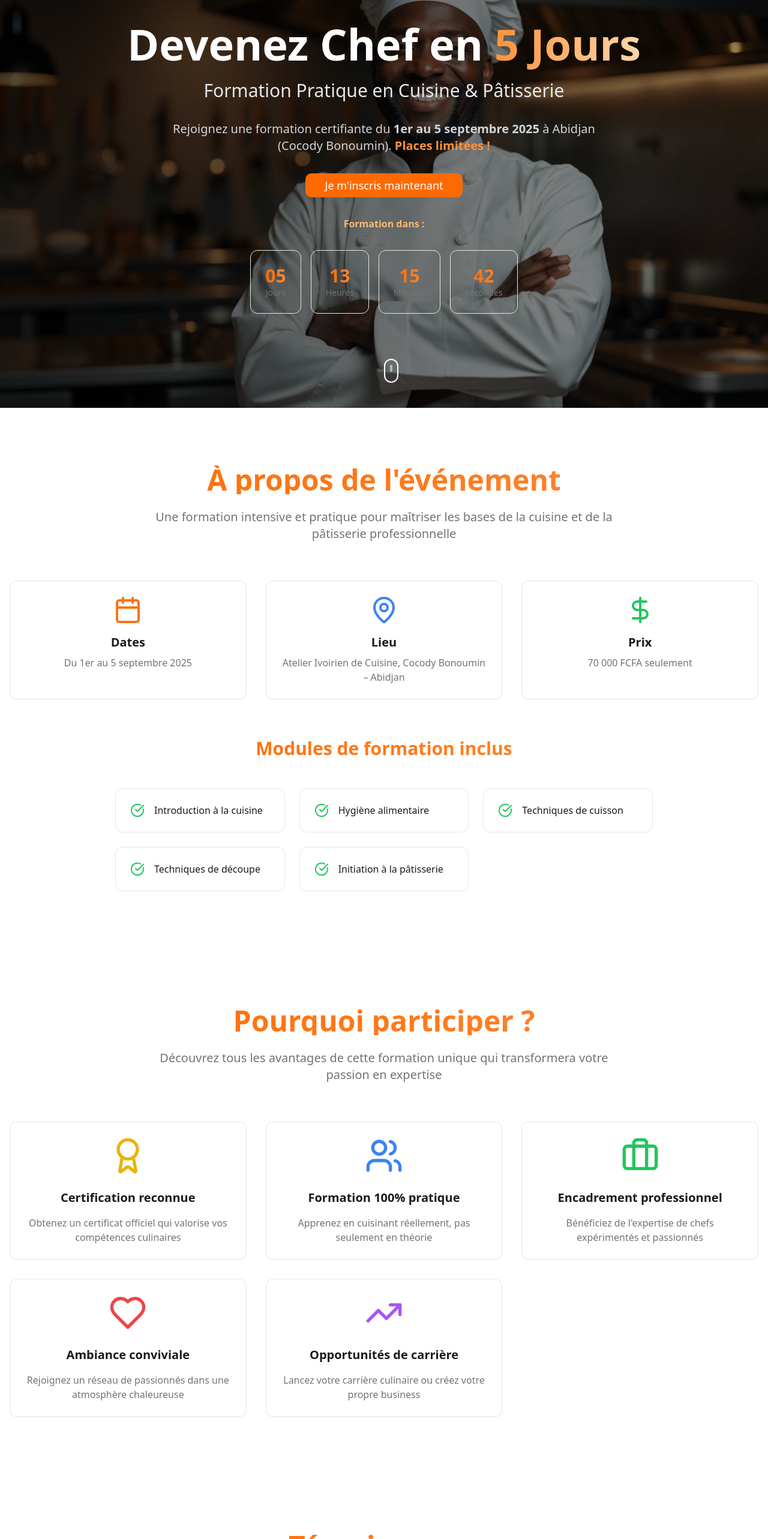
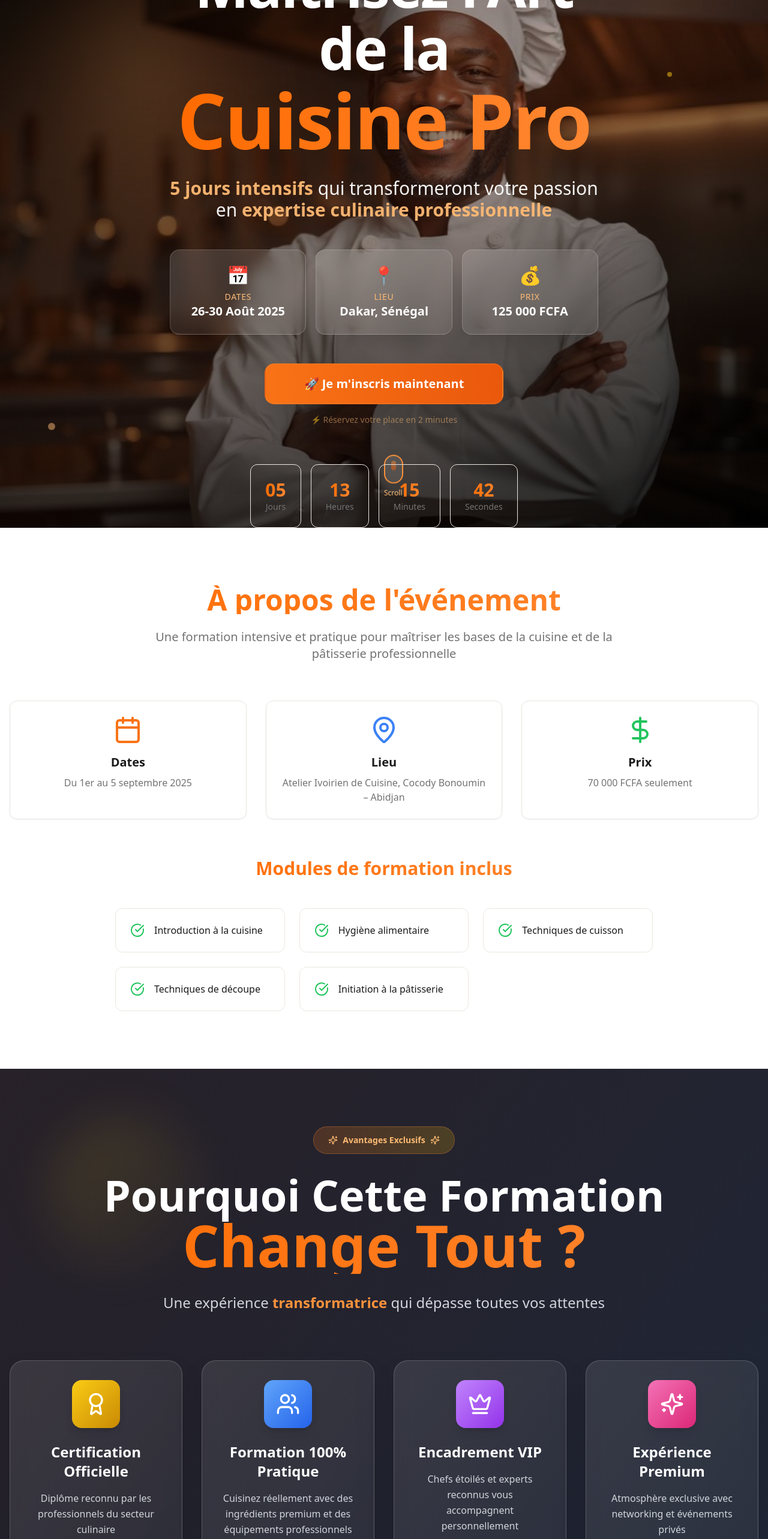
Before and after one commit to Ariel-225/formation-chef, a React (Vite) app: page / in a window 1280 px wide. Shown: the part 120-2686 px from the top of the page at 60% size. Built offline with nearby package versions, Linux system fonts and the light colour scheme.

Commit message:
Enhance landing page design
Improve the visual appeal of the landing page by adding more dynamic elements and styling. The current page appears too basic and white.

```diff
--- a/src/components/BenefitsSection.tsx
+++ b/src/components/BenefitsSection.tsx
@@ -1,64 +1,115 @@
-import { Award, Users, Briefcase, Heart, TrendingUp } from 'lucide-react';
+import { Award, Users, Briefcase, Heart, TrendingUp, Sparkles, Zap, Crown } from 'lucide-react';
 import { Card } from '@/components/ui/card';
 
 const BenefitsSection = () => {
   const benefits = [
     {
       icon: Award,
-      title: "Certification reconnue",
-      description: "Obtenez un certificat officiel qui valorise vos compétences culinaires",
-      color: "text-yellow-500"
+      title: "Certification Officielle",
+      description: "Diplôme reconnu par les professionnels du secteur culinaire",
+      color: "text-yellow-500",
+      gradient: "from-yellow-400 to-yellow-600"
     },
     {
       icon: Users,
-      title: "Formation 100% pratique",
-      description: "Apprenez en cuisinant réellement, pas seulement en théorie",
-      color: "text-blue-500"
+      title: "Formation 100% Pratique",
+      description: "Cuisinez réellement avec des ingrédients premium et des équipements professionnels",
+      color: "text-blue-500",
+      gradient: "from-blue-400 to-blue-600"
     },
     {
-      icon: Briefcase,
-      title: "Encadrement professionnel",
-      description: "Bénéficiez de l'expertise de chefs expérimentés et passionnés",
-      color: "text-green-500"
+      icon: Crown,
+      title: "Encadrement VIP",
+      description: "Chefs étoilés et experts reconnus vous accompagnent personnellement",
+      color: "text-purple-500",
+      gradient: "from-purple-400 to-purple-600"
     },
     {
-      icon: Heart,
-      title: "Ambiance conviviale",
-      description: "Rejoignez un réseau de passionnés dans une atmosphère chaleureuse",
-      color: "text-red-500"
+      icon: Sparkles,
+      title: "Expérience Premium",
+      description: "Atmosphère exclusive avec networking et événements privés",
+      color: "text-pink-500",
+      gradient: "from-pink-400 to-pink-600"
     },
     {
-      icon: TrendingUp,
-      title: "Opportunités de carrière",
-      description: "Lancez votre carrière culinaire ou créez votre propre business",
-      color: "text-purple-500"
+      icon: Zap,
+      title: "Succès Garanti",
+      description: "Lancez votre carrière ou business culinaire avec un accompagnement sur-mesure",
+      color: "text-green-500",
+      gradient: "from-green-400 to-green-600"
     }
   ];
 
   return (
-    <section className="section-spacing">
-      <div className="container mx-auto px-4">
-        <div className="text-center mb-16">
-          <h2 className="text-3xl md:text-4xl lg:text-5xl font-bold mb-6 text-gradient">
-            Pourquoi participer ?
+    <section className="section-spacing bg-gradient-to-br from-slate-900 to-slate-800 relative overflow-hidden">
+      {/* Background effects */}
+      <div className="absolute inset-0">
+        <div className="absolute top-0 left-0 w-full h-full bg-gradient-to-br from-orange-500/10 to-transparent"></div>
+        <div className="absolute bottom-0 right-0 w-96 h-96 bg-gradient-to-tl from-orange-400/20 to-transparent rounded-full blur-3xl"></div>
+        <div className="absolute top-20 left-20 w-64 h-64 bg-gradient-to-br from-yellow-400/15 to-transparent rounded-full blur-2xl"></div>
+      </div>
+
+      <div className="container mx-auto px-4 relative z-10">
+        <div className="text-center mb-20 animate-fade-in">
+          <div className="inline-flex items-center gap-2 px-6 py-3 bg-gradient-to-r from-orange-500/20 to-yellow-500/20 border border-orange-400/30 rounded-full text-orange-300 text-sm font-bold mb-8 backdrop-blur-sm">
+            <Sparkles className="w-4 h-4" />
+            Avantages Exclusifs
+            <Sparkles className="w-4 h-4" />
+          </div>
+
+          <h2 className="text-4xl md:text-6xl lg:text-7xl font-black mb-8 text-white">
+            Pourquoi Cette Formation
+            <span className="block text-gradient text-5xl md:text-7xl lg:text-8xl">
+              Change Tout ?
+            </span>
           </h2>
-          <p className="text-xl text-muted-foreground max-w-3xl mx-auto">
-            Découvrez tous les avantages de cette formation unique qui transformera votre passion en expertise
+
+          <p className="text-xl md:text-2xl text-gray-300 max-w-4xl mx-auto leading-relaxed">
+            Une expérience <span className="font-bold text-orange-400">transformatrice</span> qui dépasse toutes vos attentes
           </p>
         </div>
 
-        <div className="grid md:grid-cols-2 lg:grid-cols-3 gap-8">
+        <div className="grid md:grid-cols-2 lg:grid-cols-4 gap-8">
           {benefits.map((benefit, index) => (
-            <Card
+            <div
               key={index}
-              className="card-warm text-center hover:scale-105 transition-transform duration-300 fade-in"
-              style={{animationDelay: `${index * 0.1}s`}}
+              className="group relative animate-fade-in hover:scale-110 transition-all duration-500 transform hover:-translate-y-4"
+              style={{animationDelay: `${index * 0.2}s`}}
             >
-              <benefit.icon className={`w-16 h-16 mx-auto mb-6 ${benefit.color}`} />
-              <h3 className="text-xl font-semibold mb-4">{benefit.title}</h3>
-              <p className="text-muted-foreground">{benefit.description}</p>
-            </Card>
+              {/* Glow effect */}
+              <div className="absolute inset-0 bg-gradient-to-r from-orange-500/20 to-yellow-500/20 rounded-3xl blur-xl opacity-0 group-hover:opacity-100 transition-opacity duration-500"></div>
+
+              <div className="relative bg-gradient-to-br from-white/10 to-white/5 backdrop-blur-md border border-white/20 rounded-3xl p-8 text-center shadow-2xl">
+                {/* Icon with gradient background */}
+                <div className={`w-20 h-20 mx-auto mb-6 bg-gradient-to-br ${benefit.gradient} rounded-2xl flex items-center justify-center shadow-lg group-hover:shadow-xl transition-shadow duration-300`}>
+                  <benefit.icon className="w-10 h-10 text-white" />
+                </div>
+
+                <h3 className="text-2xl font-bold mb-4 text-white group-hover:text-orange-300 transition-colors">
+                  {benefit.title}
+                </h3>
+
+                <p className="text-gray-300 leading-relaxed text-base">
+                  {benefit.description}
+                </p>
+
+                {/* Bottom accent */}
+                <div className={`mt-6 h-1 bg-gradient-to-r ${benefit.gradient} rounded-full opacity-60 group-hover:opacity-100 transition-opacity`}></div>
+              </div>
+            </div>
           ))}
+        </div>
+
+        {/* Call to action */}
+        <div className="text-center mt-16 animate-fade-in [animation-delay:1s]">
+          <div className="inline-block p-8 bg-gradient-to-r from-orange-500/10 to-yellow-500/10 rounded-3xl border border-orange-400/30 backdrop-blur-sm">
+            <h3 className="text-3xl font-bold text-white mb-4">
+              🎯 Objectif : Votre Réussite
+            </h3>
+            <p className="text-orange-300 text-lg max-w-2xl">
+              Nous nous engageons à transformer votre passion en expertise profitable
+            </p>
+          </div>
         </div>
       </div>
     </section>
--- a/src/components/HeroSection.tsx
+++ b/src/components/HeroSection.tsx
@@ -10,55 +10,89 @@ const HeroSection = () => {
 
   return (
     <section className="relative min-h-screen flex items-center justify-center overflow-hidden">
-      {/* Background Image */}
+      {/* Animated Background */}
       <div className="absolute inset-0 z-0">
         <img
           src={chefHero}
-          alt="Chef professionnel en cuisine"
-          className="w-full h-full object-cover"
+          alt="Chef professionnel en action"
+          className="w-full h-full object-cover animate-[zoom_20s_ease-in-out_infinite_alternate]"
         />
-        <div className="absolute inset-0 bg-gradient-to-r from-black/70 to-black/40"></div>
+        <div className="absolute inset-0 bg-gradient-to-br from-black/80 via-orange-900/30 to-black/70"></div>
+        <div className="absolute inset-0 bg-gradient-to-t from-black/60 to-transparent"></div>
+
+        {/* Floating particles */}
+        <div className="absolute inset-0 overflow-hidden">
+          <div className="absolute top-20 left-10 w-2 h-2 bg-orange-400 rounded-full animate-pulse opacity-70"></div>
+          <div className="absolute top-40 right-20 w-1 h-1 bg-yellow-300 rounded-full animate-ping opacity-60"></div>
+          <div className="absolute bottom-40 left-20 w-3 h-3 bg-orange-300 rounded-full animate-bounce opacity-50"></div>
+          <div className="absolute top-60 right-40 w-2 h-2 bg-yellow-400 rounded-full animate-pulse opacity-80"></div>
+        </div>
       </div>
 
-      {/* Content */}
-      <div className="relative z-10 container mx-auto px-4 text-center text-white">
-        <div className="max-w-4xl mx-auto fade-in">
-          <h1 className="text-4xl md:text-6xl lg:text-7xl font-bold mb-6 leading-tight">
-            Devenez Chef en{' '}
-            <span className="text-gradient bg-gradient-to-r from-orange-400 to-orange-200 bg-clip-text text-transparent">
-              5 Jours
+      {/* Animated Content */}
+      <div className="relative z-10 text-center text-white px-4 max-w-6xl mx-auto animate-fade-in">
+        <div className="mb-6 inline-block">
+          <span className="px-4 py-2 bg-orange-500/20 border border-orange-400/30 rounded-full text-orange-300 text-sm font-medium backdrop-blur-sm">
+            ✨ Formation Elite • Places Limitées
+          </span>
+        </div>
+
+        <h1 className="text-5xl md:text-7xl lg:text-8xl font-black mb-8 leading-tight tracking-tight">
+          <span className="block mb-2 text-white drop-shadow-2xl animate-slide-up">Maîtrisez l'Art</span>
+          <span className="block mb-2 text-white drop-shadow-2xl animate-slide-up [animation-delay:0.2s]">de la</span>
+          <span className="text-gradient block text-6xl md:text-8xl lg:text-9xl animate-slide-up [animation-delay:0.4s] drop-shadow-2xl">
+            Cuisine Pro
           </span>
         </h1>
 
-          <h2 className="text-xl md:text-2xl lg:text-3xl mb-8 text-gray-200 font-light">
-            Formation Pratique en Cuisine & Pâtisserie
-          </h2>
-
-          <p className="text-lg md:text-xl mb-8 text-gray-300 max-w-3xl mx-auto">
-            Rejoignez une formation certifiante du <strong>1er au 5 septembre 2025</strong> à Abidjan (Cocody Bonoumin).
-            <span className="text-orange-400 font-semibold"> Places limitées !</span>
+        <p className="text-xl md:text-3xl mb-12 max-w-4xl mx-auto opacity-95 font-light leading-relaxed animate-fade-in [animation-delay:0.6s]">
+          <span className="font-semibold text-orange-300">5 jours intensifs</span> qui transformeront votre passion
+          <br className="hidden md:block" />
+          en <span className="font-semibold text-orange-300">expertise culinaire professionnelle</span>
         </p>
 
+        {/* Enhanced info cards */}
+        <div className="mb-12 grid grid-cols-1 md:grid-cols-3 gap-4 max-w-4xl mx-auto animate-fade-in [animation-delay:0.8s]">
+          <div className="p-6 bg-gradient-to-br from-white/15 to-white/5 backdrop-blur-md rounded-2xl border border-white/20 shadow-2xl hover:scale-105 transition-all duration-300">
+            <div className="text-3xl mb-2">📅</div>
+            <p className="text-orange-300 text-sm font-medium uppercase tracking-wider">Dates</p>
+            <p className="font-bold text-xl">26-30 Août 2025</p>
+          </div>
+          <div className="p-6 bg-gradient-to-br from-white/15 to-white/5 backdrop-blur-md rounded-2xl border border-white/20 shadow-2xl hover:scale-105 transition-all duration-300">
+            <div className="text-3xl mb-2">📍</div>
+            <p className="text-orange-300 text-sm font-medium uppercase tracking-wider">Lieu</p>
+            <p className="font-bold text-xl">Dakar, Sénégal</p>
+          </div>
+          <div className="p-6 bg-gradient-to-br from-white/15 to-white/5 backdrop-blur-md rounded-2xl border border-white/20 shadow-2xl hover:scale-105 transition-all duration-300">
+            <div className="text-3xl mb-2">💰</div>
+            <p className="text-orange-300 text-sm font-medium uppercase tracking-wider">Prix</p>
+            <p className="font-bold text-xl">125 000 FCFA</p>
+          </div>
+        </div>
+
+        <div className="animate-fade-in [animation-delay:1s]">
           <Button
             onClick={scrollToForm}
-            className="btn-hero text-lg px-8 py-4 mb-8"
+            className="bg-gradient-to-r from-orange-500 to-orange-600 hover:from-orange-600 hover:to-orange-700 text-white font-bold text-xl px-16 py-8 rounded-2xl shadow-2xl hover:shadow-orange-500/25 transition-all duration-300 hover:scale-110 transform hover:-translate-y-1 border-2 border-orange-400/20"
           >
-            Je m'inscris maintenant
+            🚀 Je m'inscris maintenant
           </Button>
+          <p className="mt-4 text-sm text-orange-300 animate-pulse">
+            ⚡ Réservez votre place en 2 minutes
+          </p>
+        </div>
 
-          {/* Countdown Timer */}
-          <div className="slide-up">
-            <p className="text-orange-300 font-semibold mb-4">Formation dans :</p>
+        <div className="mt-16 animate-fade-in [animation-delay:1.2s]">
           <CountdownTimer />
         </div>
       </div>
+
+      {/* Enhanced Scroll Indicator */}
+      <div className="absolute bottom-8 left-1/2 transform -translate-x-1/2 text-white animate-bounce">
+        <div className="w-8 h-12 border-2 border-orange-400 rounded-full flex justify-center bg-white/10 backdrop-blur-sm">
+          <div className="w-2 h-4 bg-gradient-to-b from-orange-400 to-orange-600 rounded-full mt-2 animate-pulse"></div>
         </div>
-
-      {/* Scroll indicator */}
-      <div className="absolute bottom-8 left-1/2 transform -translate-x-1/2 text-white animate-bounce">
-        <div className="w-6 h-10 border-2 border-white rounded-full flex justify-center">
-          <div className="w-1 h-3 bg-white rounded-full mt-2 animate-pulse"></div>
-        </div>
+        <p className="text-xs mt-2 text-orange-300">Scroll</p>
       </div>
     </section>
   );
```
Also changed, not shown: src/components/AboutSection.tsx (+7 -7 lines), src/index.css (+27 -0 lines). Lines whose indentation alone changed are shown as unchanged.
